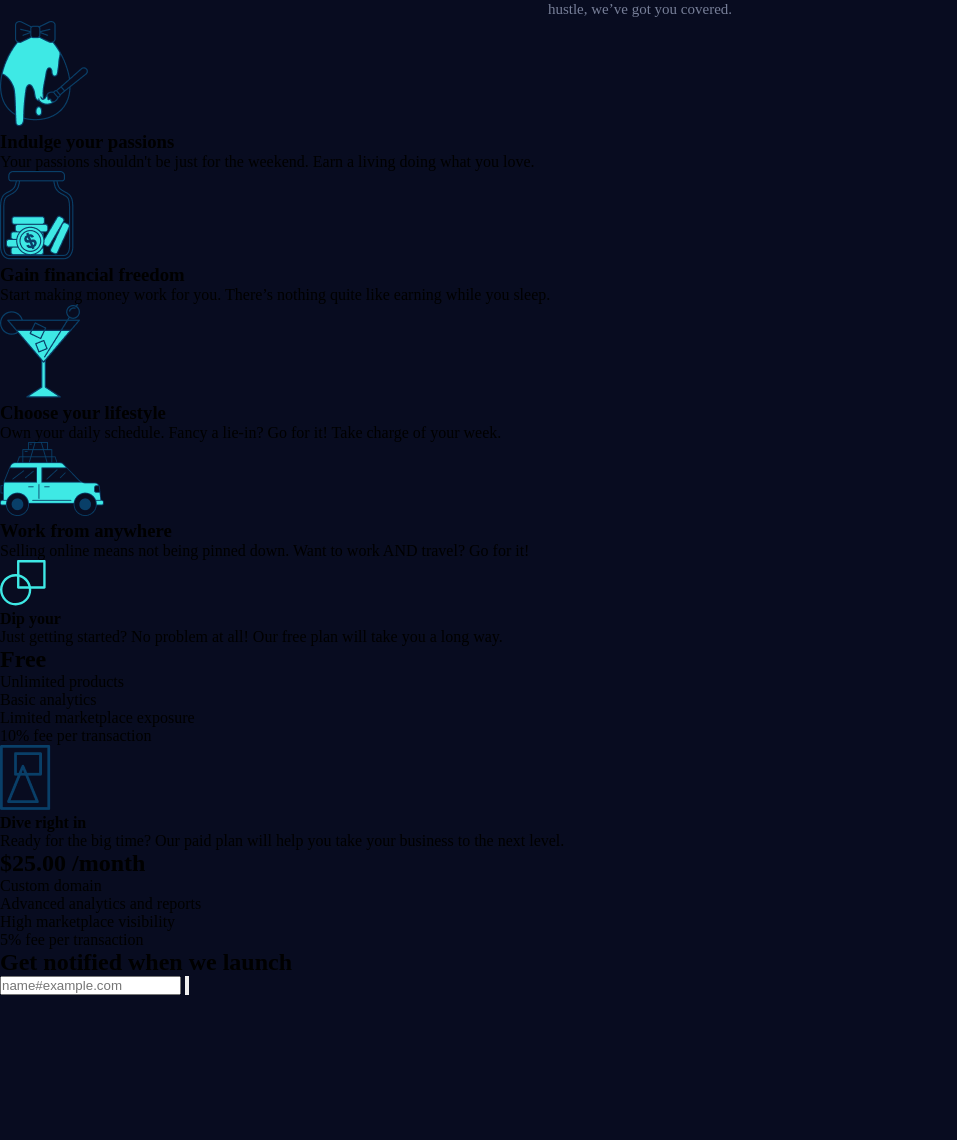
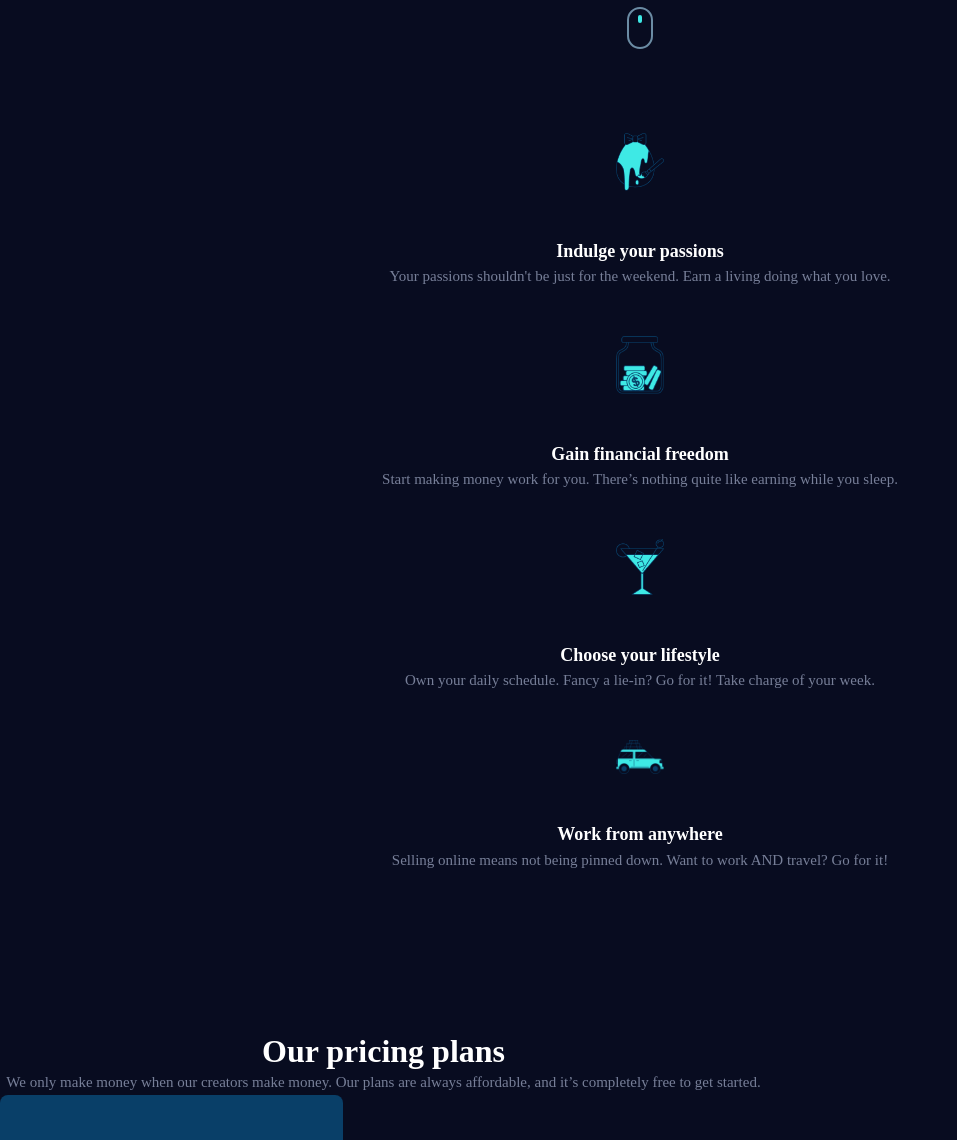
Before and after one commit to hfdkr/Maker-project, a plain HTML site: page index.html in a window 1280 px wide. Shown: the part 842-1982 px from the top of the page, without its empty margins (0-957 px from the left). Before the commit the page ends 1837 px from the top, so only its background shows below. Drawn offline with Linux system fonts and the light colour scheme.

Commit message:
Update HTML and CSS layout adjustments

```diff
--- a/index.html
+++ b/index.html
@@ -1,11 +1,13 @@
 <!DOCTYPE html>
 <html lang="en">
+
 <head>
     <meta charset="UTF-8">
     <meta name="viewport" content="width=device-width, initial-scale=1.0">
     <title>Maker</title>
     <link rel="stylesheet" href="main.css">
 </head>
+
 <body>
     <main>
         <!-- Logo -->
@@ -15,37 +17,41 @@
         <!-- hero -->
         <seection class="hero">
             <div class="left-image">
-                <img src="/images/Illustrations.png" alt="Illustrations-1"></div>
+                <img src="/images/Illustrations.png" alt="Illustrations-1">
+            </div>
             <div class="content">
                 <img src="/images/Path 2.svg" alt="Path img">
                 <h1>Get paid for the work<br>
                     you <span>love</span> to do.</h1>
-                <p>The 9-5 grind is so last century. We believe in living life on your own terms. Whether you’re looking to escape the rat race or set up a side hustle, we’ve got you covered.</p>
+                <p>The 9-5 grind is so last century. We believe in living life on your own terms. Whether you’re looking
+                    to escape the rat race or set up a side hustle, we’ve got you covered.</p>
+                    <button></button>
             </div>
             <div class="right-image">
-                <img src="/images/Illustrations(1).png" alt="Illustrations-2"></div>
+                <img src="/images/Illustrations(1).png" alt="Illustrations-2">
+            </div>
         </seection>
         <!-- main section -->
         <section class="main-content">
             <!-- container-content -->
-            <div class="container">
-                <div class="box-1">
-                    <img src="/images/easter_egg_ 4.png" alt="easter_egg-1">
+            <div class="hero-box">
+                <div class="box box-1">
+                   <div><img src="/images/easter_egg_ 4.png" alt="easter_egg-1"></div>
                     <h3>Indulge your passions</h3>
                     <p>Your passions shouldn't be just for the weekend. Earn a living doing what you love.</p>
                 </div>
-                <div class="box-2">
-                    <img src="/images/easter_egg_ 4(1).png" alt="easter_egg-2">
+                <div class="box box-2">
+                    <div><img src="/images/easter_egg_ 4(1).png" alt="easter_egg-2"></div>
                     <h3>Gain financial freedom</h3>
                     <p>Start making money work for you. There’s nothing quite like earning while you sleep. </p>
                 </div>
-                <div class="box-3">
-                    <img src="/images/easter_egg_ 4(2).png" alt="easter_egg-3">
+                <div class="box box-1">
+                    <div><img src="/images/easter_egg_ 4(2).png" alt="easter_egg-3"></div>
                     <h3>Choose your lifestyle</h3>
                     <p>Own your daily schedule. Fancy a lie-in? Go for it! Take charge of your week.</p>
                 </div>
-                <div class="box-4">
-                    <img src="/images/easter_egg_ 4(3).png" alt="easter_egg-4">
+                <div class="box box-2">
+                    <div><img src="/images/easter_egg_ 4(3).png" alt="easter_egg-4"></div>
                     <h3>Work from anywhere</h3>
                     <p>Selling online means not being pinned down. Want to work AND travel? Go for it!</p>
                 </div>
@@ -53,32 +59,32 @@ you <span>love</span> to do.</h1>
         </section>
         <section class="Pricing-plans-Section">
             <div class="container">
-            <div>
-                <h1></h1>
-                <p></p>
+                <div class="plans-container">
+                    <h3>Our pricing plans</h3>
+                    <p>We only make money when our creators make money. Our plans are always affordable, and it’s completely free to get started.</p>
                 </div>
-            <div class="Card">
+                <div class="card">
                     <img src="/images/Free Plan Icon Container.svg" alt="Free Plan Icon">
                     <h4>Dip your</h4>
                     <p>Just getting started? No problem at all! Our free plan will take you a long way.</p>
                     <h2>Free</h2>
-                <ul>
-                    <li>Unlimited products</li>
-                    <li>Basic analytics</li>
-                    <li>Limited marketplace exposure</li>
-                    <li>10% fee per transaction</li>
+                    <ul type="none">
+                        <li><img src="/images/Checkmark.png" alt="Checkchmark-icon">Unlimited products</li>
+                        <li><img src="/images/Checkmark.png" alt="Checkchmark-icon">Basic analytics</li>
+                        <li><img src="/images/Checkmark.png" alt="Checkchmark-icon">Limited marketplace exposure</li>
+                        <li><img src="/images/Checkmark.png" alt="Checkchmark-icon">10% fee per transaction</li>
                     </ul>
                 </div>
-            <div class="Card">
+                <div class="card card-1">
                     <img src="/images/Paid Plan Icon Container.png" alt="Paid Plan Icon">
                     <h4>Dive right in</h4>
                     <p>Ready for the big time? Our paid plan will help you take your business to the next level.</p>
                     <h2>$25.00 /month</h2>
-                <ul>
-                    <li>Custom domain</li>
-                    <li>Advanced analytics and reports</li>
-                    <li>High marketplace visibility</li>
-                    <li>5% fee per transaction</li>
+                    <ul type="none">
+                        <li><img src="/images/Checkmark(1).png" alt="Checkchmark-2-icon">Custom domain</li>
+                        <li><img src="/images/Checkmark(1).png" alt="Checkchmark-2-icon">Advanced analytics and reports</li>
+                        <li><img src="/images/Checkmark(1).png" alt="Checkchmark-2-icon">High marketplace visibility</li>
+                        <li><img src="/images/Checkmark(1).png" alt="Checkchmark-2-icon">5% fee per transaction</li>
                     </ul>
                 </div>
             </div>
@@ -95,4 +101,5 @@ you <span>love</span> to do.</h1>
 
     </main>
 </body>
+
 </html>
--- a/main.css
+++ b/main.css
@@ -22,7 +22,7 @@
     justify-content: center;
     align-items: center;
     margin-top: 32px;
-    max-width: 400px;
+    max-width: 767px;
 }
 /* Hero */
  .hero{
@@ -32,23 +32,30 @@
   margin-top: 64px;
 
 }
-.hero left-image{
-    max-width: 767px;
+.hero .left-image {
+  max-width: 400px;
 }
-.hero > div{
-
+.hero .right-image {
+  max-width: 400px;
+}
+.hero > div {
+  max-width: 400px;
   justify-content: center;
   align-items: center;
 }
+
 .hero .content img{
     display: none;
+    max-width: 400px;
+    justify-content: center;
 }
 
 .content {
     grid-column: 1 / -1;
+    text-align: center;
     justify-self: center;
     order: 3;
-    max-width: 300px;
+    max-width: 400px;
     text-align: center;
     margin-top: 64px;
 }
@@ -69,4 +76,129 @@
     line-height: 160%;
     color: var(--Neutral-400);
 }
-.hero .content
+ .hero button {
+  background: transparent;
+  border: 2px solid var(--Blue-Gray-500);
+  width: 26px;
+  height: 42px;
+  border-radius: 13px;
+  position: relative;
+  cursor: pointer;
+  margin-top: 10px;
+}
+
+.hero button::after {
+  content: '';
+  position: absolute;
+  top: 6px;
+  left: 50%;
+  transform: translateX(-50%);
+  width: 4px;
+  height: 8px;
+  background-color: var(--Cyan-400);
+  border-radius: 2px;
+}
+.main-content {
+    display: flex;
+    justify-content: center;
+    text-align: center;
+    margin-top: 82px;
+}
+
+.hero-box{
+  display: flex;
+  flex-direction: column;
+  align-items: center;
+  gap: 48px;
+
+}
+.hero-box .box{
+    max-width:  767px;
+    text-align: center;
+    align-items: center;
+    margin-left: 16px;
+    margin-right: 16px;
+}
+.hero-box .box > div{
+   display: flex;
+  justify-content: center;
+   margin: 0 auto 16px;
+}
+
+ .hero-box .box img {
+  display: block;
+  width: 48px;
+  height: auto;
+  margin-bottom: 32px;
+}
+.main-content .hero-box h3{
+    font-family: 'text-preset-4';
+    font-weight: 800;
+    font-size: 18px;
+    line-height: 140%;
+    color: var(--Neutral-0);
+}
+.main-content .hero-box p{
+    font-family: 'text-preset-5';
+    font-weight: 500;
+    font-size: 15px;
+    line-height: 160%;
+    color: var(--Neutral-400);
+}
+.Pricing-plans-Section .container{
+   display: flex;
+   flex-direction: column;
+   margin-top: 80px;
+   text-align: center;
+   max-width: 767px;
+}
+.container .plans-container {
+  display:;
+  text-align: center;
+  justify-content: center;
+
+  margin-top: 80px;
+}
+
+.container .plans-container h3{
+ font-family: 'text-preset-1';
+ font-weight: 800;
+ font-size: 32px;
+ line-height: 120%;
+ color: var(--Neutral-0);
+}
+.container .plans-container p{
+ font-family: 'Manrope';
+ font-weight: 500;
+ font-size: 15px;
+ line-height: 25px;
+ color: var(--Neutral-400);
+}
+.Pricing-plans-Section .card{
+    background-color: var(--Blue-800);
+    width: 343px;
+    height: 405px;
+    border-radius: 8px;
+    padding-top: 48px;
+    padding-right: 20px;
+    padding-bottom: 20px;
+    padding-left: 20px;
+    gap: 24px;
+}
+.Pricing-plans-Section .card-1{
+    background-color: var(--Cyan-400);
+    margin-top: 80px;
+}
+ul{
+    text-align: start;
+}
+
+/* Media query for small screens */
+@media (max-width: 600px) {
+  .hero-box .box {
+    margin-left: auto;
+    margin-right: auto;
+    max-width: 90%; /* let it shrink on mobile */
+    padding: 0 16px; /* optional padding */
+  }
+}
```
Also changed, not shown: images/Checkmark(1).png (added), images/Checkmark.png (added). Lines whose indentation alone changed are shown as unchanged.
